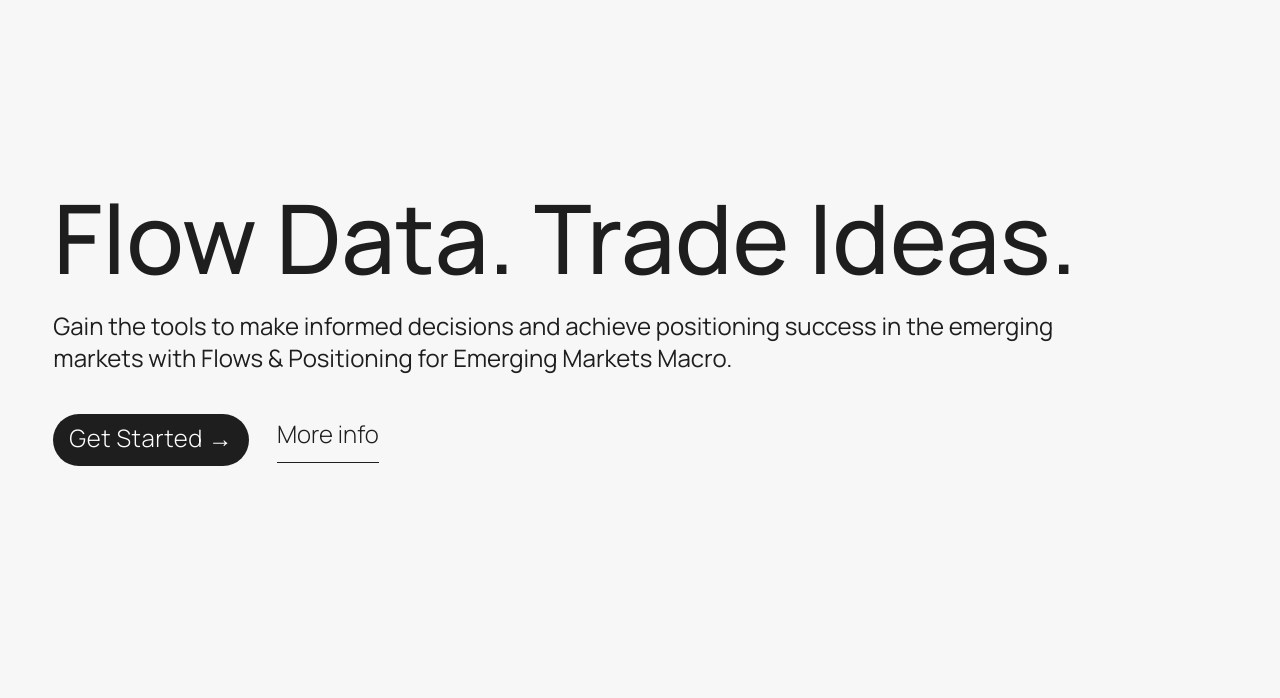
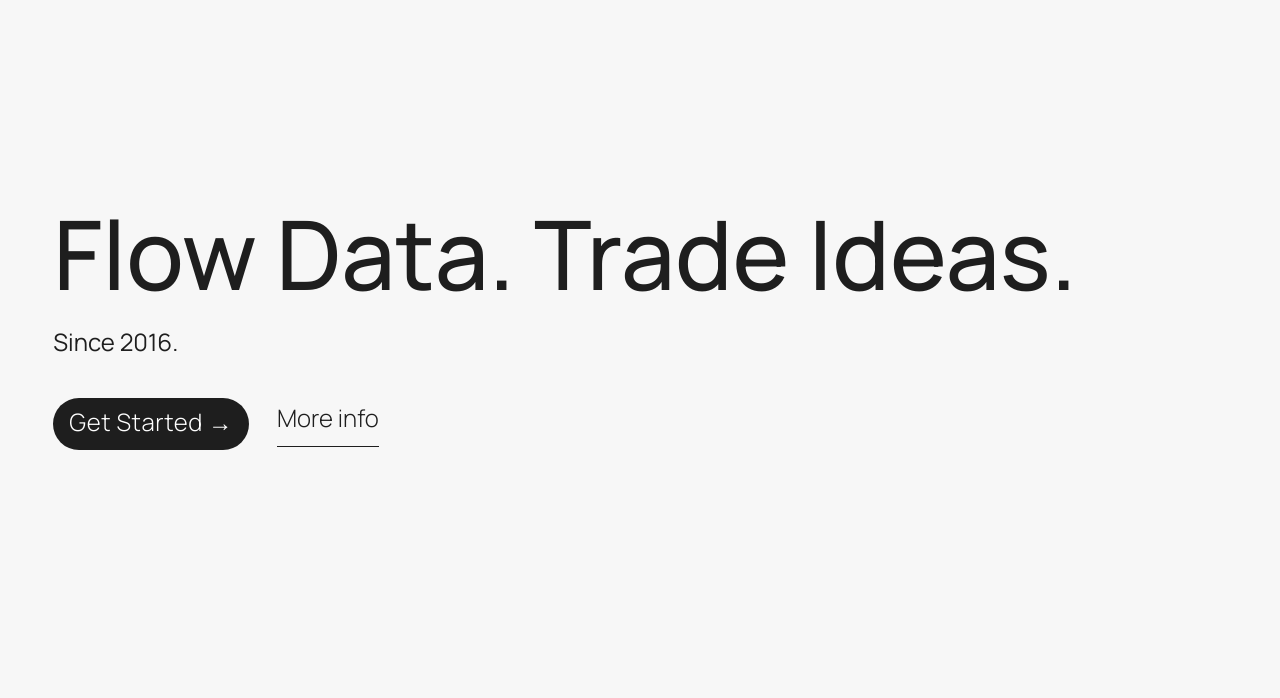
Before and after one commit to Trounceflow/trounceflow-stage-landing-page, a website: page index.html in a window 1280 px wide. Shown: the part 102-800 px from the top of the page. Drawn offline with Linux system fonts and the light colour scheme.

Commit message:
Update index.html

```diff
--- a/index.html
+++ b/index.html
@@ -103,9 +103,7 @@
                     Flow Data. Trade Ideas.
                 </h1>
                 <p class="mb-6 text-md font-normal text-primary md:text-2xl max-w-5xl">
-                    Gain the tools to make informed decisions and achieve positioning
-                    success in the emerging markets with Flows & Positioning for
-                    Emerging Markets Macro.
+                    Since 2016.
                 </p>
                 <div class="flex items-center mt-4">
                     <button type="button"
```
